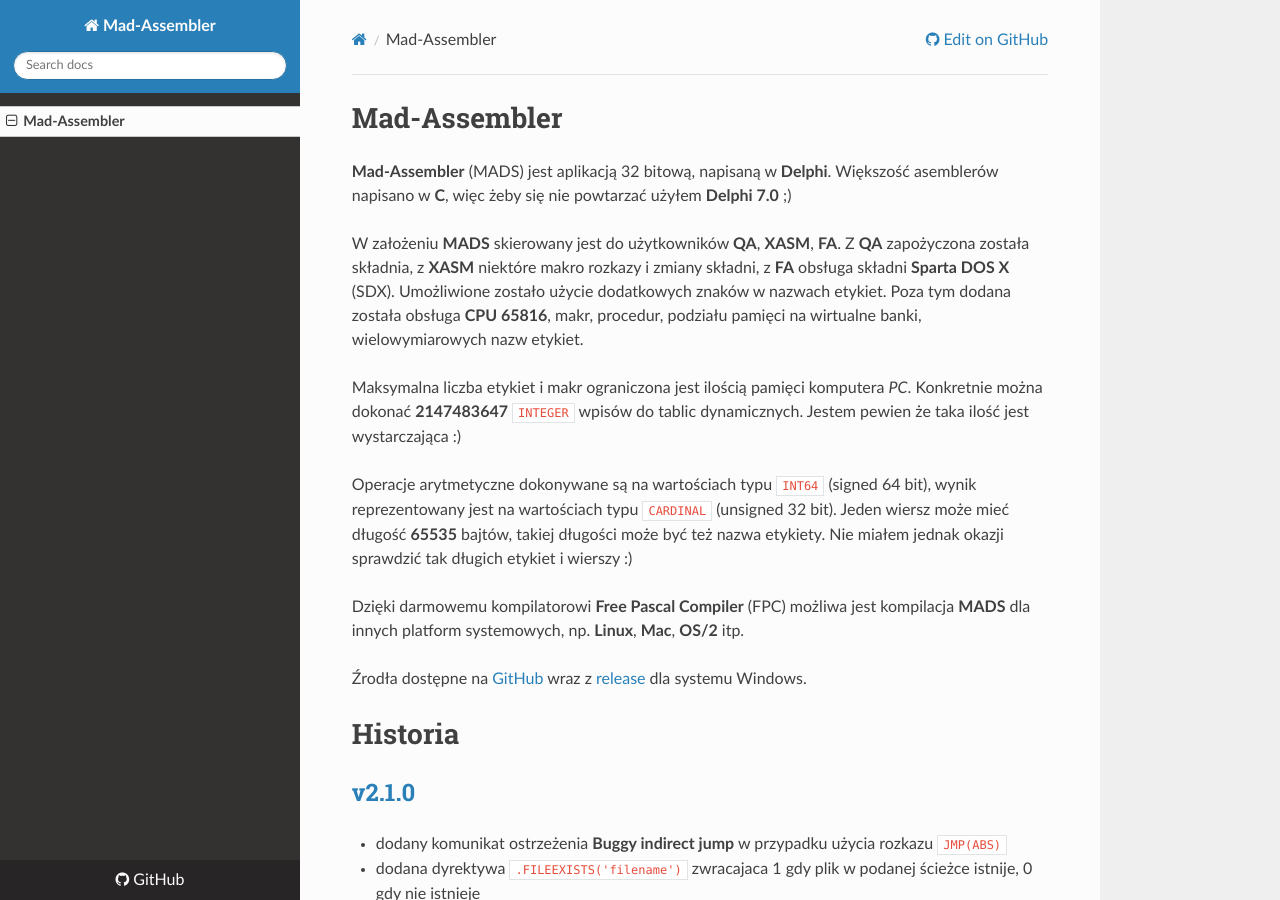
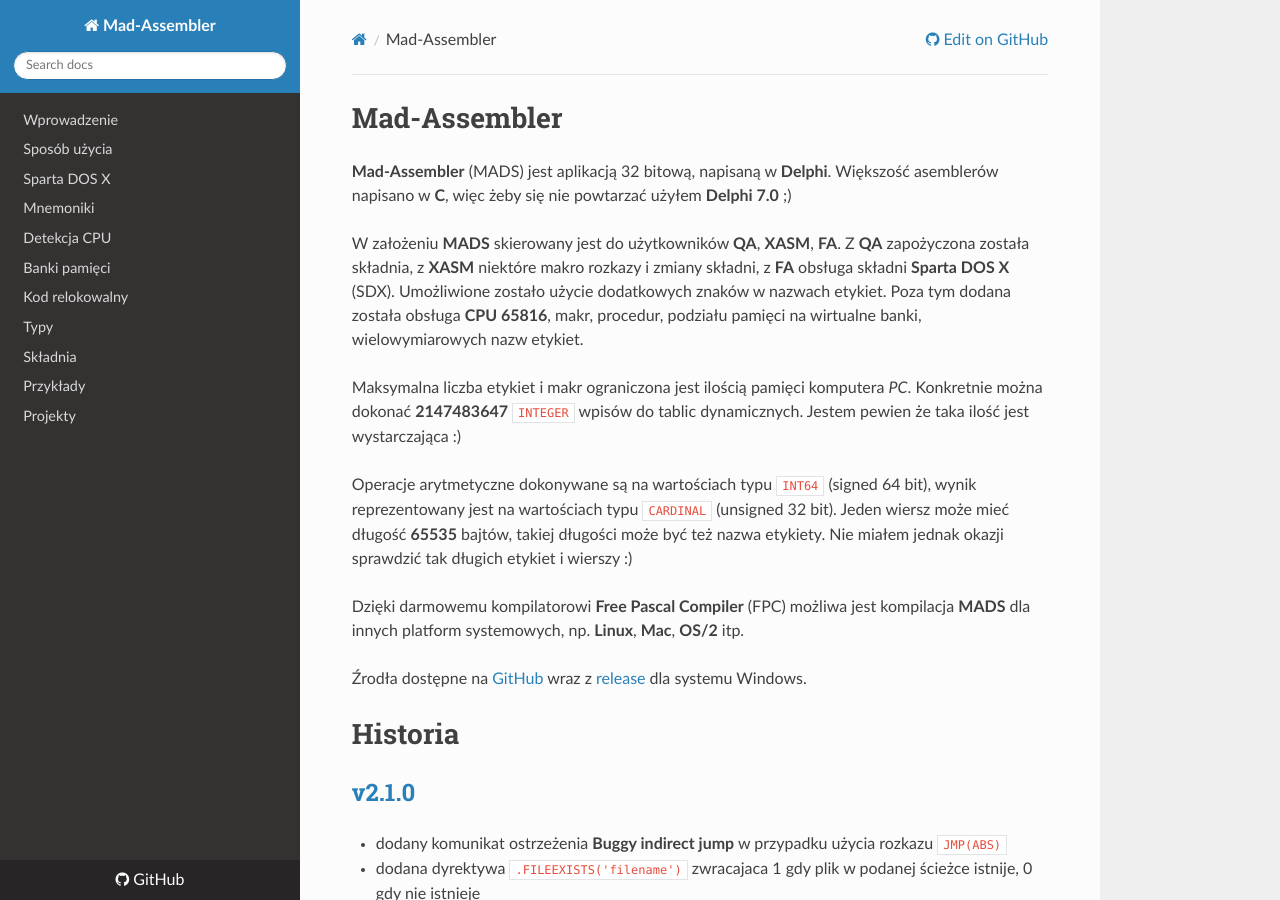
Before and after one commit to tebe6502/mad-assembler-mkdocs, an MkDocs documentation site: the page built from docs/index.md, in a window 1280 px wide and 900 px high. Built offline with MkDocs 1.6.1, drawn with Linux system fonts in a browser that asks for light colours; nearby versions of some CDN libraries.

Commit message:
struktura

```diff
--- a/mkdocs.yml
+++ b/mkdocs.yml
@@ -11,3 +11,16 @@
     hljs_style: dark
     hljs_languages:
         - armasm
+
+nav:
+    - Wprowadzenie: wprowadzenie.md
+    - Sposób użycia: sposob-uzycia.md
+    - Sparta DOS X: sparta-dos.md
+    - Mnemoniki: mnemoniki.md
+    - Detekcja CPU: detekcja-cpu.md
+    - Banki pamięci: banki-pamieci.md
+    - Kod relokowalny: kod-relokowalny.md
+    - Typy: typy.md
+    - Składnia: skladnia.md
+    - Przykłady: przyklady.md
+    - Projekty: projekty.md
```
Also changed, not shown: docs/banki-pamieci.md (added), docs/detekcja-cpu.md (added), docs/kod-relokowalny.md (added), docs/mnemoniki.md (added), docs/projekty.md (added), docs/przyklady.md (added), docs/skladnia.md (added), docs/sparta-dos.md (added), docs/sposob-uzycia.md (added), docs/typy.md (added), docs/wprowadzenie.md (added).
